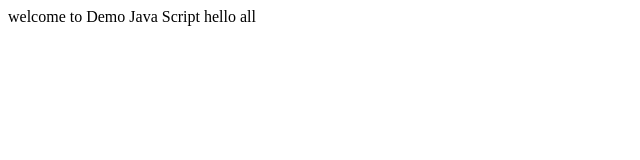
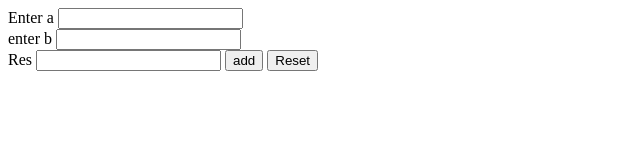
Before and after one commit to venky1258/DB, a plain HTML site: page demo.html in a window 1280 px wide. Shown: the whole page, without its empty margins (0-640 px from the left). Drawn offline with Linux system fonts and the light colour scheme.

Commit message:
update js1

```diff
--- a/demo.html
+++ b/demo.html
@@ -1,15 +1,24 @@
 <!DOCTYPE html>
 <html>
     <head>
-        <script>
-            document.write("welcome to");
-        </script>
+
     </head>
     <body>
-
-        Demo Java Script
+        <form action="#" name="f1" id="f1">
+            Enter a <input type="text" id="t1" name="t1"><br>
+            enter b <input type="text" id="t2" name="t2"><br>
+            Res <input type="text" id="t3" name="t3">
+            <input type="button" value="add" onclick="add()">
+            <input type="reset" name="" id="">
+        </form>
         <script>
-            document.write("hello all");
+            function add(){
+            var a=5,b=6,c=0
+            a=parseInt(document.f1.t1.value);
+            b=parseInt(document.f1.t2.value);
+            c=a+b
+            document.f1.t3.value=c;
+            }
         </script>
     </body>
 </html>
--- /dev/null
+++ b/s2.js
@@ -0,0 +1 @@
+document.write("JavaScript")
```
